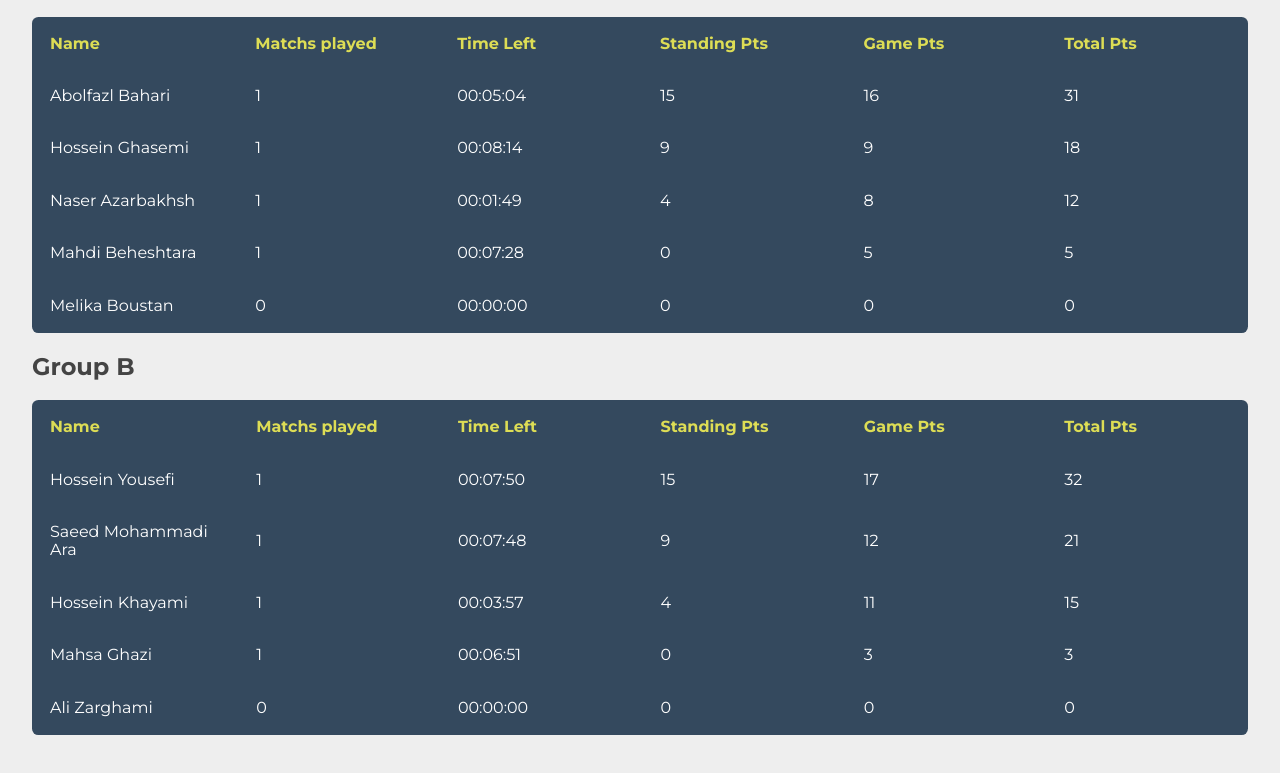
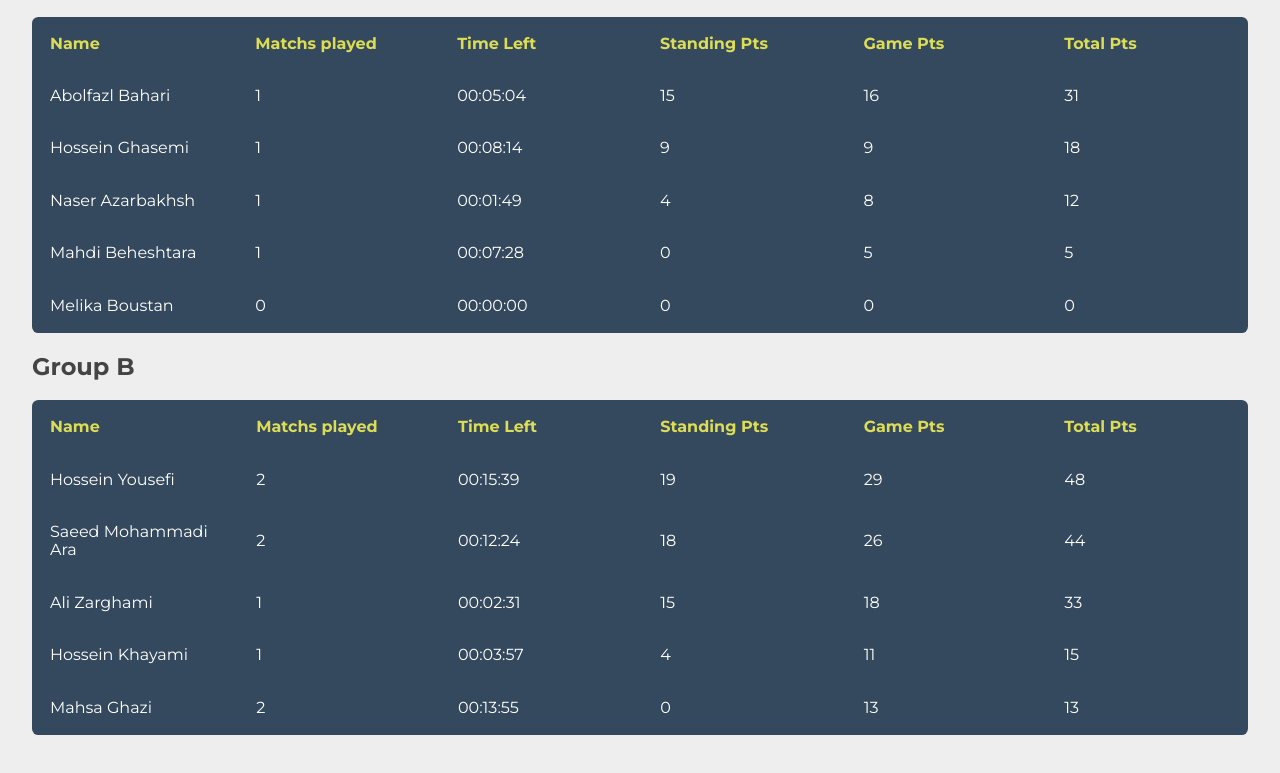
Before and after one commit to sarv-games/sarv-games.github.com, a plain HTML site: page s4.html in a window 1280 px wide. Shown: the part 157-930 px from the top of the page. Drawn offline with nearby package versions, Linux system fonts and the light colour scheme.

Commit message:
Updated the tables after second match of group B

```diff
--- a/s4.html
+++ b/s4.html
@@ -100,19 +100,27 @@
   </tr>
   <tr>
     <td data-th="Name">Hossein Yousefi</td>
-    <td data-th="Matchs played">1</td>
-    <td data-th="Time Left">00:07:50</td>
-    <td data-th="Standing Pts">15</td>
-    <td data-th="Game Pts">17</td>
-    <td data-th="Total Pts">32</td>
+    <td data-th="Matchs played">2</td>
+    <td data-th="Time Left">00:15:39</td>
+    <td data-th="Standing Pts">19</td>
+    <td data-th="Game Pts">29</td>
+    <td data-th="Total Pts">48</td>
   </tr>
   <tr>
     <td data-th="Name">Saeed Mohammadi Ara</td>
+    <td data-th="Matchs played">2</td>
+    <td data-th="Time Left">00:12:24</td>
+    <td data-th="Standing Pts">18</td>
+    <td data-th="Game Pts">26</td>
+    <td data-th="Total Pts">44</td>
+  </tr>
+  <tr>
+    <td data-th="Name">Ali Zarghami</td>
     <td data-th="Matchs played">1</td>
-    <td data-th="Time Left">00:07:48</td>
-    <td data-th="Standing Pts">9</td>
-    <td data-th="Game Pts">12</td>
-    <td data-th="Total Pts">21</td>
+    <td data-th="Time Left">00:02:31</td>
+    <td data-th="Standing Pts">15</td>
+    <td data-th="Game Pts">18</td>
+    <td data-th="Total Pts">33</td>
   </tr>
   <tr>
     <td data-th="Name">Hossein Khayami</td>
@@ -124,19 +132,11 @@
   </tr>
   <tr>
     <td data-th="Name">Mahsa Ghazi</td>
-    <td data-th="Matchs played">1</td>
-    <td data-th="Time Left">00:06:51</td>
+    <td data-th="Matchs played">2</td>
+    <td data-th="Time Left">00:13:55</td>
     <td data-th="Standing Pts">0</td>
-    <td data-th="Game Pts">3</td>
-    <td data-th="Total Pts">3</td>
-  </tr>
-  <tr>
-    <td data-th="Name">Ali Zarghami</td>
-    <td data-th="Matchs played">0</td>
-    <td data-th="Time Left">00:00:00</td>
-    <td data-th="Standing Pts">0</td>
-    <td data-th="Game Pts">0</td>
-    <td data-th="Total Pts">0</td>
+    <td data-th="Game Pts">13</td>
+    <td data-th="Total Pts">13</td>
   </tr>
 </table>
 
```
